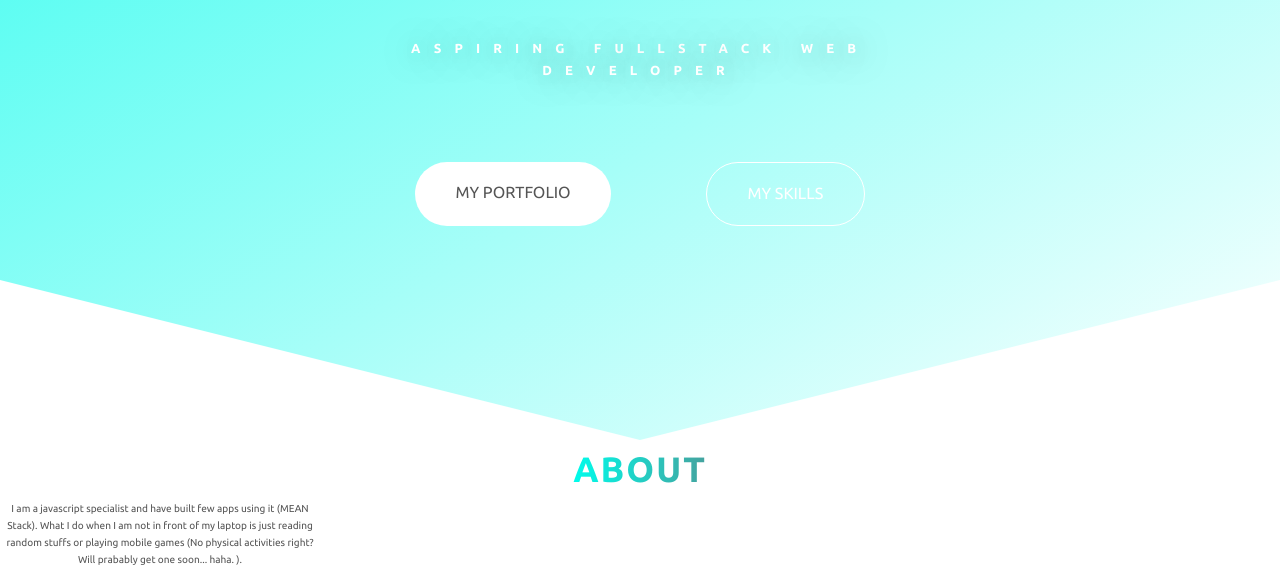
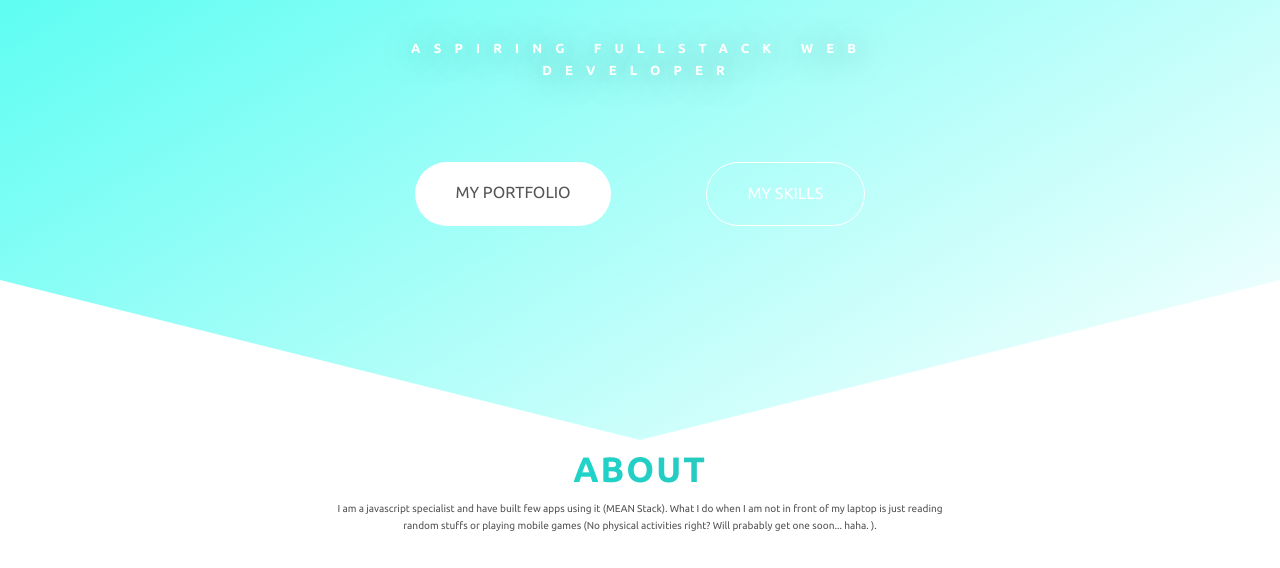
Before and after one commit to atmavi/atmavi-portfolio, a website: page index.html in a window 1280 px wide. Shown: the part 320-888 px from the top of the page. After the commit the page ends 854 px from the top, so only its background shows below. Drawn offline with Linux system fonts and the light colour scheme.

Commit message:
Added utility classes for display property

```diff
--- a/index.html
+++ b/index.html
@@ -35,8 +35,8 @@
     <main>
         <section class="section-about">
             <div class="about u-center-text">
-                <h2 class="heading-secondary">About</h2>
-                <p class="paragragh w-50">
+                <h2 class="heading-secondary d-block">About</h2>
+                <p class="paragragh w-50 d-inline-block" >
                     I am a javascript specialist and have built few apps using it (MEAN Stack).
 
                     What I do when I am not in front of my laptop is just reading random stuffs or playing mobile games (No physical activities right? Will prabably get one soon... haha. ).
--- a/scss/base/_utilities.scss
+++ b/scss/base/_utilities.scss
@@ -139,13 +139,27 @@
 }
 
 .w-50 {
-    width: 25%;
+    width: 50%;
 }
 
 .w-75 {
-    width: 25%;
+    width: 75%;
 }
 
 .w-100 {
-    width: 25%;
+    width: 100%;
 }
+
+//DISPLAY
+
+.d-inline-block {
+    display: inline-block;
+}
+
+.d-block {
+    display: block;
+}
+
+.d-inline {
+    display: inline;
+}
```
Also changed, not shown: css/styles.css.
